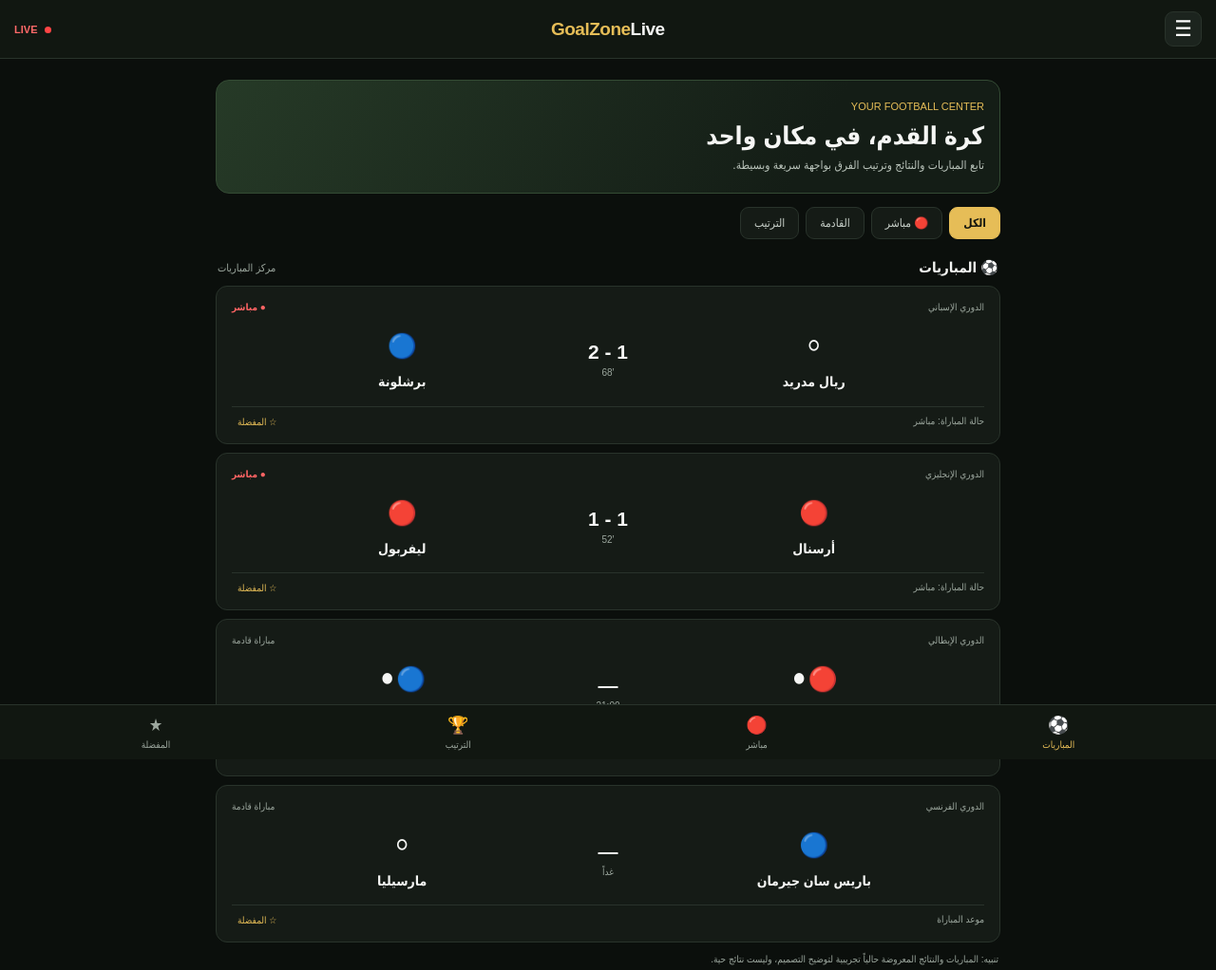
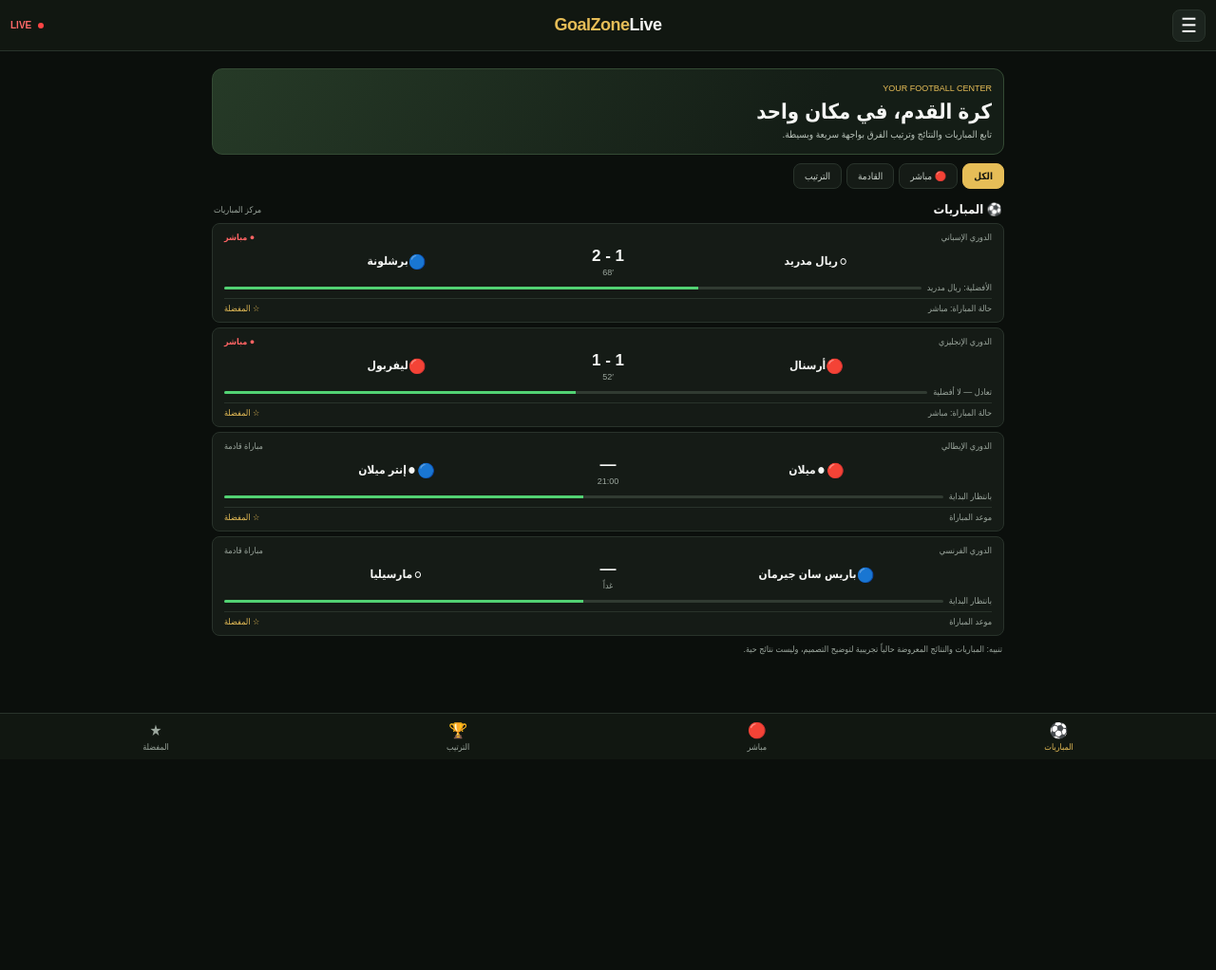
Before and after one commit to GoalZoneLive/GoalZone-Pro, a plain HTML site: page index.html in a window 1280 px wide. Shown: the whole page at 95% size. After the commit the page ends 800 px from the top, so only its background shows below. Drawn offline with Linux system fonts and the light colour scheme.

Commit message:
Update index.html

```diff
--- a/index.html
+++ b/index.html
@@ -1,4 +1,3 @@
-
 <!DOCTYPE html>
 <html lang="ar" dir="rtl">
 <head>
@@ -9,57 +8,62 @@
 <style>
 :root{--bg:#0b0f0c;--panel:#151b16;--panel2:#1c241e;--gold:#e6bd57;--green:#52d273;--muted:#9ca79e;--line:#29332b}
 *{box-sizing:border-box}
-body{margin:0;background:var(--bg);color:#f5f6f4;font-family:Arial,Tahoma,sans-serif;font-size:13px}
+body{margin:0;background:var(--bg);color:#f5f6f4;font-family:Arial,Tahoma,sans-serif;font-size:12px}
 button{font:inherit;cursor:pointer}
-header{height:62px;background:#111711;border-bottom:1px solid var(--line);display:flex;align-items:center;justify-content:space-between;padding:0 15px;position:sticky;top:0;z-index:5}
-.brand{font-size:19px;font-weight:800;letter-spacing:-.5px}
+header{height:54px;background:#111711;border-bottom:1px solid var(--line);display:flex;align-items:center;justify-content:space-between;padding:0 11px;position:sticky;top:0;z-index:5}
+.brand{font-size:18px;font-weight:800;letter-spacing:-.5px}
 .brand span{color:var(--gold)}
-.menu{background:var(--panel2);border:1px solid var(--line);color:white;border-radius:9px;font-size:23px;width:39px;height:37px}
-.live-badge{color:#ff6969;font-size:11px;font-weight:bold}
-.live-badge i{display:inline-block;width:7px;height:7px;border-radius:50%;background:#ff4545;margin-left:4px}
-.layout{max-width:850px;margin:auto;padding:14px 12px 80px}
-.hero{padding:19px 16px;border-radius:14px;background:linear-gradient(120deg,#263a27,#141d16 75%);border:1px solid #344b34;margin-bottom:14px}
-.hero small{color:var(--gold);font-size:11px}
-.hero h1{font-size:22px;margin:9px 0 5px}
-.hero p{font-size:12px;color:#bac4bb;margin:0;line-height:1.7}
-.tabs{display:flex;gap:7px;overflow-x:auto;margin:14px 0;padding-bottom:3px}
-.tab{white-space:nowrap;border:1px solid var(--line);background:var(--panel);color:#c8d0c9;padding:9px 14px;border-radius:9px;font-size:12px}
+.menu{background:var(--panel2);border:1px solid var(--line);color:white;border-radius:8px;font-size:21px;width:35px;height:34px}
+.live-badge{color:#ff6969;font-size:10px;font-weight:bold}
+.live-badge i{display:inline-block;width:6px;height:6px;border-radius:50%;background:#ff4545;margin-left:4px}
+.layout{max-width:850px;margin:auto;padding:9px 8px 74px}
+.hero{padding:12px 12px;border-radius:11px;background:linear-gradient(120deg,#263a27,#141d16 75%);border:1px solid #344b34;margin-bottom:9px}
+.hero small{color:var(--gold);font-size:9px}
+.hero h1{font-size:17px;margin:6px 0 3px}
+.hero p{font-size:10px;color:#bac4bb;margin:0;line-height:1.6}
+.tabs{display:flex;gap:5px;overflow-x:auto;margin:9px 0;padding-bottom:2px}
+.tab{white-space:nowrap;border:1px solid var(--line);background:var(--panel);color:#c8d0c9;padding:7px 11px;border-radius:8px;font-size:10px}
 .tab.active{background:var(--gold);border-color:var(--gold);color:#15170f;font-weight:bold}
-.section-title{display:flex;align-items:center;justify-content:space-between;margin:18px 2px 10px}
-.section-title h2{font-size:15px;margin:0}
-.section-title small{color:var(--muted);font-size:11px}
-.match{background:var(--panel);border:1px solid var(--line);border-radius:12px;padding:13px;margin-bottom:9px}
-.match-top{display:flex;justify-content:space-between;color:var(--muted);font-size:10px;margin-bottom:13px}
+.section-title{display:flex;align-items:center;justify-content:space-between;margin:12px 2px 7px}
+.section-title h2{font-size:13px;margin:0}
+.section-title small{color:var(--muted);font-size:9px}
+.match{background:var(--panel);border:1px solid var(--line);border-radius:8px;padding:7px 9px;margin-bottom:5px}
+.match-top{display:flex;justify-content:space-between;align-items:center;color:var(--muted);font-size:9px;margin-bottom:5px}
 .match-top .status{color:#ff6464;font-weight:bold}
-.teams{display:grid;grid-template-columns:1fr 65px 1fr;align-items:center;text-align:center;gap:5px}
-.team{font-size:12px;font-weight:bold;line-height:1.8}
-.crest{display:block;font-size:25px;margin-bottom:3px}
-.score{font-size:21px;font-weight:800;direction:ltr}
-.score small{display:block;color:var(--muted);font-size:10px;font-weight:normal;margin-top:4px}
-.match-foot{border-top:1px solid var(--line);margin-top:12px;padding-top:9px;display:flex;justify-content:space-between;color:var(--muted);font-size:10px}
-.match-foot button{border:0;background:transparent;color:var(--gold)}
-.league{background:var(--panel);border:1px solid var(--line);border-radius:12px;overflow:hidden;margin-bottom:12px}
-.league-head{padding:12px;background:var(--panel2);font-weight:bold;display:flex;justify-content:space-between}
-table{width:100%;border-collapse:collapse;text-align:center;font-size:11px}
+.teams{display:grid;grid-template-columns:minmax(0,1fr) 58px minmax(0,1fr);align-items:center;text-align:center;gap:3px}
+.team{font-size:10px;font-weight:bold;line-height:1.35;min-width:0;overflow-wrap:anywhere}
+.crest{display:inline-block;font-size:15px;margin:0 3px 0 0;vertical-align:middle}
+.score{font-size:17px;font-weight:800;direction:ltr;white-space:nowrap}
+.score small{display:block;color:var(--muted);font-size:9px;font-weight:normal;margin-top:2px}
+.advantage{display:flex;align-items:center;gap:6px;margin-top:6px;font-size:9px;color:var(--muted)}
+.advantage-label{white-space:nowrap}
+.advantage-bar{height:3px;background:#313b32;border-radius:9px;overflow:hidden;flex:1;display:flex;direction:ltr}
+.advantage-bar span{height:100%;background:var(--green);display:block}
+.advantage-bar span.away{background:#e6bd57;margin-left:auto}
+.match-foot{border-top:1px solid var(--line);margin-top:6px;padding-top:5px;display:flex;justify-content:space-between;color:var(--muted);font-size:9px}
+.match-foot button{border:0;background:transparent;color:var(--gold);padding:0}
+.league{background:var(--panel);border:1px solid var(--line);border-radius:9px;overflow:hidden;margin-bottom:9px}
+.league-head{padding:9px;background:var(--panel2);font-weight:bold;display:flex;justify-content:space-between;font-size:11px}
+table{width:100%;border-collapse:collapse;text-align:center;font-size:10px}
 th{color:var(--muted);font-weight:normal}
-td,th{padding:11px 5px;border-bottom:1px solid var(--line)}
+td,th{padding:8px 4px;border-bottom:1px solid var(--line)}
 td:nth-child(2){text-align:right}
 .points{color:var(--gold);font-weight:bold}
-.note{color:var(--muted);font-size:10px;line-height:1.7;margin:8px 2px}
+.note{color:var(--muted);font-size:9px;line-height:1.6;margin:7px 2px}
 .drawer{position:fixed;inset:0;background:#0009;z-index:10;display:none}
 .drawer.open{display:block}
-.drawer-panel{background:#121912;width:min(290px,82vw);height:100%;padding:20px;border-left:1px solid var(--line)}
-.drawer-head{display:flex;justify-content:space-between;align-items:center;margin-bottom:22px}
+.drawer-panel{background:#121912;width:min(290px,82vw);height:100%;padding:17px;border-left:1px solid var(--line)}
+.drawer-head{display:flex;justify-content:space-between;align-items:center;margin-bottom:18px}
 .close{background:none;border:0;color:white;font-size:24px}
-.drawer a{display:block;text-decoration:none;color:#eee;padding:14px 10px;border-bottom:1px solid var(--line);font-size:13px}
+.drawer a{display:block;text-decoration:none;color:#eee;padding:12px 8px;border-bottom:1px solid var(--line);font-size:12px}
 .drawer a:hover{color:var(--gold)}
-.bottom{position:fixed;bottom:0;left:0;right:0;z-index:4;background:#111711;border-top:1px solid var(--line);display:flex;justify-content:space-around;padding:9px 4px calc(9px + env(safe-area-inset-bottom))}
-.bottom button{border:0;background:none;color:var(--muted);font-size:10px;display:flex;flex-direction:column;align-items:center;gap:4px}
-.bottom b{font-size:18px}
+.bottom{position:fixed;bottom:0;left:0;right:0;z-index:4;background:#111711;border-top:1px solid var(--line);display:flex;justify-content:space-around;padding:7px 4px calc(7px + env(safe-area-inset-bottom))}
+.bottom button{border:0;background:none;color:var(--muted);font-size:9px;display:flex;flex-direction:column;align-items:center;gap:3px}
+.bottom b{font-size:16px}
 .bottom button.active{color:var(--gold)}
 .page{display:none}.page.active{display:block}
-.empty{text-align:center;color:var(--muted);padding:35px 10px}
-@media(min-width:600px){.layout{padding-top:22px}.hero h1{font-size:26px}.match{padding:16px}.team{font-size:14px}}
+.empty{text-align:center;color:var(--muted);padding:28px 8px}
+@media(min-width:600px){.layout{padding-top:18px}.hero h1{font-size:22px}.match{padding:9px 12px}.team{font-size:12px}.teams{grid-template-columns:minmax(0,1fr) 70px minmax(0,1fr)}}
 </style>
 </head>
 <body>
@@ -68,7 +72,6 @@
 <div class="brand"><span>GoalZone</span>Live</div>
 <div class="live-badge"><i></i> LIVE</div>
 </header>
-
 <div class="drawer" id="drawer" onclick="closeOutside(event)">
 <div class="drawer-panel">
 <div class="drawer-head"><div class="brand"><span>GoalZone</span>Live</div><button class="close" onclick="closeMenu()">×</button></div>
@@ -77,79 +80,43 @@
 <a href="#" onclick="showPage('standings')">🏆 ترتيب الدوريات</a>
 <a href="#" onclick="showPage('favorites')">★ المفضلة</a>
 <div class="note">GoalZoneLive — عالم كرة القدم بين يديك</div>
-</div>
-</div>
-
+</div></div>
 <main class="layout">
-<section class="hero">
-<small>YOUR FOOTBALL CENTER</small>
-<h1>كرة القدم، في مكان واحد</h1>
-<p>تابع المباريات والنتائج وترتيب الفرق بواجهة سريعة وبسيطة.</p>
-</section>
-
+<section class="hero"><small>YOUR FOOTBALL CENTER</small><h1>كرة القدم، في مكان واحد</h1><p>تابع المباريات والنتائج وترتيب الفرق بواجهة سريعة وبسيطة.</p></section>
 <div class="tabs">
 <button class="tab active" onclick="filterMatches('all',this)">الكل</button>
 <button class="tab" onclick="filterMatches('live',this)">🔴 مباشر</button>
 <button class="tab" onclick="filterMatches('upcoming',this)">القادمة</button>
 <button class="tab" onclick="showPage('standings')">الترتيب</button>
 </div>
-
-<section class="page active" id="home">
-<div class="section-title"><h2>⚽ المباريات</h2><small>مركز المباريات</small></div>
-<div id="matches"></div>
-<p class="note">تنبيه: المباريات والنتائج المعروضة حالياً تجريبية لتوضيح التصميم، وليست نتائج حية.</p>
-</section>
-
-<section class="page" id="live">
-<div class="section-title"><h2>🔴 النتائج المباشرة</h2><small>Live Center</small></div>
-<div id="liveMatches"></div>
-<p class="note">النتائج المباشرة الحقيقية تحتاج ربط الموقع بواجهة بيانات كروية.</p>
-</section>
-
+<section class="page active" id="home"><div class="section-title"><h2>⚽ المباريات</h2><small>مركز المباريات</small></div><div id="matches"></div><p class="note">تنبيه: المباريات والنتائج المعروضة حالياً تجريبية لتوضيح التصميم، وليست نتائج حية.</p></section>
+<section class="page" id="live"><div class="section-title"><h2>🔴 النتائج المباشرة</h2><small>Live Center</small></div><div id="liveMatches"></div><p class="note">النتائج المباشرة الحقيقية تحتاج ربط الموقع بواجهة بيانات كروية.</p></section>
 <section class="page" id="standings">
 <div class="section-title"><h2>🏆 ترتيب الفرق</h2><small>بيانات تجريبية</small></div>
-<div class="league">
-<div class="league-head"><span>🇪🇸 الدوري الإسباني</span><span>2026/27</span></div>
-<table><thead><tr><th>#</th><th>الفريق</th><th>لعب</th><th>فارق</th><th>نقاط</th></tr></thead>
-<tbody>
-<tr><td>1</td><td>🔵 برشلونة</td><td>8</td><td>+14</td><td class="points">21</td></tr>
-<tr><td>2</td><td>⚪ ريال مدريد</td><td>8</td><td>+12</td><td class="points">19</td></tr>
-<tr><td>3</td><td>🔴 أتلتيكو مدريد</td><td>8</td><td>+7</td><td class="points">17</td></tr>
+<div class="league"><div class="league-head"><span>🇪🇸 الدوري الإسباني</span><span>2026/27</span></div><table><thead><tr><th>#</th><th>الفريق</th><th>لعب</th><th>فارق</th><th>نقاط</th></tr></thead><tbody>
+<tr><td>1</td><td>🔵 برشلونة</td><td>8</td><td>+14</td><td class="points">21</td></tr><tr><td>2</td><td>⚪ ريال مدريد</td><td>8</td><td>+12</td><td class="points">19</td></tr><tr><td>3</td><td>🔴 أتلتيكو مدريد</td><td>8</td><td>+7</td><td class="points">17</td></tr>
 </tbody></table></div>
-<div class="league">
-<div class="league-head"><span>🏴 الدوري الإنجليزي</span><span>2026/27</span></div>
-<table><thead><tr><th>#</th><th>الفريق</th><th>لعب</th><th>فارق</th><th>نقاط</th></tr></thead>
-<tbody>
-<tr><td>1</td><td>🔴 أرسنال</td><td>8</td><td>+13</td><td class="points">20</td></tr>
-<tr><td>2</td><td>🔵 مانشستر سيتي</td><td>8</td><td>+11</td><td class="points">19</td></tr>
-<tr><td>3</td><td>🔴 ليفربول</td><td>8</td><td>+8</td><td class="points">18</td></tr>
-</tbody></table></div>
-<p class="note">الترتيب أعلاه مثال للتصميم فقط، وليس ترتيباً رسمياً محدثاً.</p>
+<div class="league"><div class="league-head"><span>🏴 الدوري الإنجليزي</span><span>2026/27</span></div><table><thead><tr><th>#</th><th>الفريق</th><th>لعب</th><th>فارق</th><th>نقاط</th></tr></thead><tbody>
+<tr><td>1</td><td>🔴 أرسنال</td><td>8</td><td>+13</td><td class="points">20</td></tr><tr><td>2</td><td>🔵 مانشستر سيتي</td><td>8</td><td>+11</td><td class="points">19</td></tr><tr><td>3</td><td>🔴 ليفربول</td><td>8</td><td>+8</td><td class="points">18</td></tr>
+</tbody></table></div><p class="note">الترتيب أعلاه مثال للتصميم فقط، وليس ترتيباً رسمياً محدثاً.</p>
 </section>
-
-<section class="page" id="favorites">
-<div class="section-title"><h2>★ المفضلة</h2></div>
-<div id="favoriteMatches" class="empty">ما زال ما زدتي حتى مباراة للمفضلة. ضغط على ☆ فشي مباراة.</div>
-</section>
+<section class="page" id="favorites"><div class="section-title"><h2>★ المفضلة</h2></div><div id="favoriteMatches" class="empty">ما زال ما زدتي حتى مباراة للمفضلة. ضغط على ☆ فشي مباراة.</div></section>
 </main>
-
 <nav class="bottom">
-<button class="active" onclick="showPage('home',this)"><b>⚽</b>المباريات</button>
-<button onclick="showPage('live',this)"><b>🔴</b>مباشر</button>
-<button onclick="showPage('standings',this)"><b>🏆</b>الترتيب</button>
-<button onclick="showPage('favorites',this)"><b>★</b>المفضلة</button>
+<button class="active" onclick="showPage('home',this)"><b>⚽</b>المباريات</button><button onclick="showPage('live',this)"><b>🔴</b>مباشر</button><button onclick="showPage('standings',this)"><b>🏆</b>الترتيب</button><button onclick="showPage('favorites',this)"><b>★</b>المفضلة</button>
 </nav>
-
 <script>
 const games=[
-{id:1,league:"الدوري الإسباني",home:"ريال مدريد",away:"برشلونة",h:"⚪",a:"🔵",score:"2 - 1",minute:"68′",status:"live"},
-{id:2,league:"الدوري الإنجليزي",home:"أرسنال",away:"ليفربول",h:"🔴",a:"🔴",score:"1 - 1",minute:"52′",status:"live"},
-{id:3,league:"الدوري الإيطالي",home:"ميلان",away:"إنتر ميلان",h:"🔴⚫",a:"🔵⚫",score:"—",minute:"21:00",status:"upcoming"},
-{id:4,league:"الدوري الفرنسي",home:"باريس سان جيرمان",away:"مارسيليا",h:"🔵",a:"⚪",score:"—",minute:"غداً",status:"upcoming"}
+{id:1,league:"الدوري الإسباني",home:"ريال مدريد",away:"برشلونة",h:"⚪",a:"🔵",homeGoals:2,awayGoals:1,score:"2 - 1",minute:"68′",status:"live"},
+{id:2,league:"الدوري الإنجليزي",home:"أرسنال",away:"ليفربول",h:"🔴",a:"🔴",homeGoals:1,awayGoals:1,score:"1 - 1",minute:"52′",status:"live"},
+{id:3,league:"الدوري الإيطالي",home:"ميلان",away:"إنتر ميلان",h:"🔴⚫",a:"🔵⚫",homeGoals:null,awayGoals:null,score:"—",minute:"21:00",status:"upcoming"},
+{id:4,league:"الدوري الفرنسي",home:"باريس سان جيرمان",away:"مارسيليا",h:"🔵",a:"⚪",homeGoals:null,awayGoals:null,score:"—",minute:"غداً",status:"upcoming"}
 ];
 let filter="all",favorites=new Set();
 function card(g){
-return `<article class="match"><div class="match-top"><span>${g.league}</span><span class="${g.status==='live'?'status':''}">${g.status==='live'?'● مباشر':'مباراة قادمة'}</span></div><div class="teams"><div class="team"><span class="crest">${g.h}</span>${g.home}</div><div class="score">${g.score}<small>${g.status==='live'?g.minute:g.minute}</small></div><div class="team"><span class="crest">${g.a}</span>${g.away}</div></div><div class="match-foot"><span>${g.status==='live'?'حالة المباراة: مباشر':'موعد المباراة'}</span><button onclick="toggleFav(${g.id})">${favorites.has(g.id)?'★':'☆'} المفضلة</button></div></article>`;
+let lead = g.status!=="live" ? "بانتظار البداية" : g.homeGoals>g.awayGoals ? `الأفضلية: ${g.home}` : g.awayGoals>g.homeGoals ? `الأفضلية: ${g.away}` : "تعادل — لا أفضلية";
+let left = g.status!=="live" ? 50 : g.homeGoals>g.awayGoals ? 68 : g.awayGoals>g.homeGoals ? 32 : 50;
+return `<article class="match"><div class="match-top"><span>${g.league}</span><span class="${g.status==='live'?'status':''}">${g.status==='live'?'● مباشر':'مباراة قادمة'}</span></div><div class="teams"><div class="team"><span class="crest">${g.h}</span>${g.home}</div><div class="score">${g.score}<small>${g.minute}</small></div><div class="team"><span class="crest">${g.a}</span>${g.away}</div></div><div class="advantage"><span class="advantage-label">${lead}</span><div class="advantage-bar"><span style="width:${left}%" class="${left<50?'away':''}"></span></div></div><div class="match-foot"><span>${g.status==='live'?'حالة المباراة: مباشر':'موعد المباراة'}</span><button onclick="toggleFav(${g.id})">${favorites.has(g.id)?'★':'☆'} المفضلة</button></div></article>`;
 }
 function render(){
 const list=games.filter(g=>filter==='all'||g.status===filter);
@@ -173,4 +140,4 @@
 render();
 </script>
 </body>
-</html>
+  </html>
```
